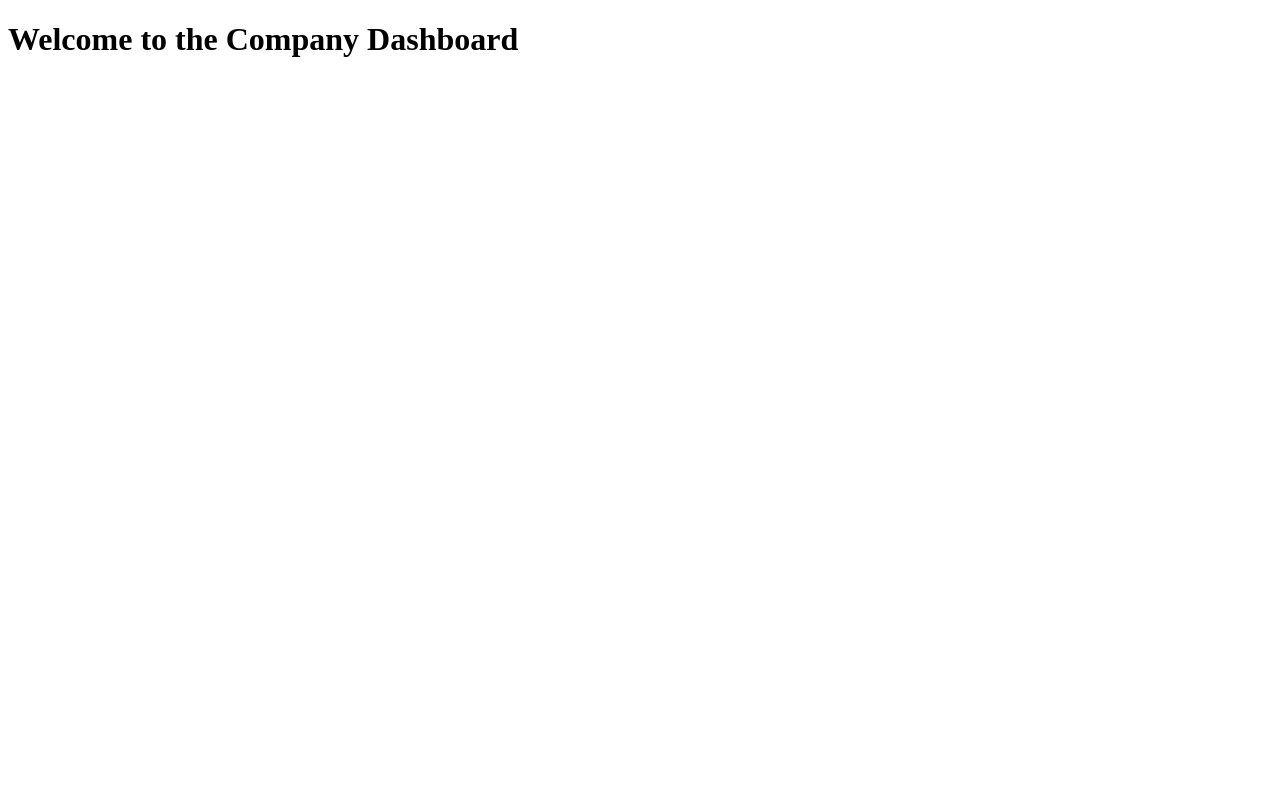
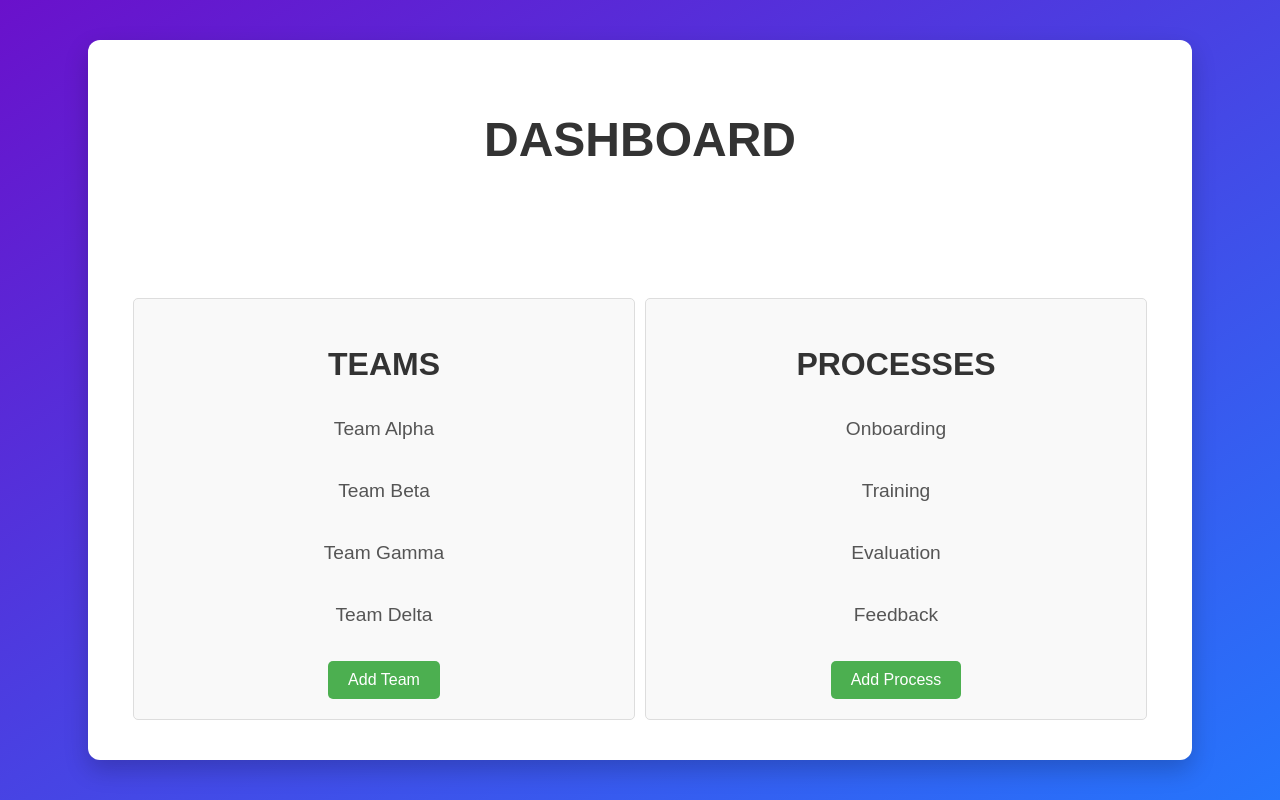
Before and after one commit to idan-nave/OnBoardly, a plain HTML site: page frontend/views/companyDashboard.html in a window 1280 px wide. Drawn offline with Linux system fonts and the light colour scheme.

Commit message:
created the dashboard page and added an team container and procces container

```diff
--- /dev/null
+++ b/frontend/assets/css/companyDashboard.css
@@ -0,0 +1,90 @@
+body {
+    font-family: Arial, sans-serif;
+    margin: 0;
+    padding: 0;
+    display: flex;
+    justify-content: center;
+    align-items: center;
+    min-height: 100vh;
+    background: linear-gradient(to bottom right, #6a11cb, #2575fc);
+}
+
+.container {
+    background-color: #fff;
+    border-radius: 12px;
+    box-shadow: 0 10px 25px rgba(0, 0, 0, 0.2);
+    width: 80%;
+    height: 80vh; /* Take 80% of the vertical height */
+    max-width: 1400px; /* Ensure it doesn't get too wide */
+    padding: 40px; /* Increase padding for better spacing */
+    text-align: center; /* Center text inside the container */
+    display: flex;
+    flex-direction: column; /* Arrange content vertically */
+    justify-content: space-between; /* Space out content evenly */
+}
+
+h1 {
+    text-align: center; /* Already centered */
+    font-size: 3rem;
+    margin-bottom: 20px;
+    color: #333;
+}
+
+.content-section {
+    display: flex;
+    justify-content: space-around; /* Use space-around for equal spacing */
+    width: 100%;
+}
+
+.left-container, .right-container {
+    width: 45%; /* Adjust width for even distribution */
+    padding: 20px;
+    border: 1px solid #ddd;
+    border-radius: 5px;
+    background-color: #f9f9f9;
+    display: flex;
+    flex-direction: column;
+    align-items: center;
+}
+
+h2 {
+    font-size: 2rem;
+    margin-bottom: 20px;
+    color: #333;
+    text-transform: uppercase;
+}
+
+ul {
+    list-style-type: none;
+    padding: 0;
+    margin: 0;
+}
+
+li {
+    margin-bottom: 10px;
+    padding: 15px;
+    border-radius: 5px;
+    text-align: center;
+    font-size: 1.2rem;
+    color: #555;
+    transition: background-color 0.3s;
+}
+
+li:hover {
+    background-color: #e0e0e0;
+    cursor: pointer;
+}
+
+.add-button {
+    background-color: #4CAF50; /* Green */
+    border: none;
+    color: white;
+    padding: 10px 20px;
+    text-align: center;
+    text-decoration: none;
+    display: inline-block;
+    font-size: 16px;
+    margin-top: 10px;
+    border-radius: 5px;
+    cursor: pointer;
+}
--- a/frontend/views/companyDashboard.html
+++ b/frontend/views/companyDashboard.html
@@ -3,8 +3,37 @@
 <head>
     <meta charset="UTF-8">
     <meta name="viewport" content="width=device-width, initial-scale=1.0">
-    <title>Company Dashboard</title>
+    <title>Dashboard</title>
+    <link rel="stylesheet" href="../assets/css/companyDashboard.css"> </head>
 </head>
 <body>
-    <h1>Welcome to the Company Dashboard</h1>
-    <div id="teams"></div>
+
+    <div class="container">
+        <h1>DASHBOARD</h1>
+        <div class="content-section">
+            <div class="left-container">
+                <h2>Teams</h2>
+                <ul>
+                    <li>Team Alpha</li>
+                    <li>Team Beta</li>
+                    <li>Team Gamma</li>
+                    <li>Team Delta</li>
+                </ul>
+                <button class="add-button">Add Team</button>
+            </div>
+
+            <div class="right-container">
+                <h2>Processes</h2>
+                <ul>
+                    <li>Onboarding</li>
+                    <li>Training</li>
+                    <li>Evaluation</li>
+                    <li>Feedback</li>
+                </ul>
+                <button class="add-button">Add Process</button>
+            </div>
+        </div>
+    </div>
+
+</body>
+</html>
```
